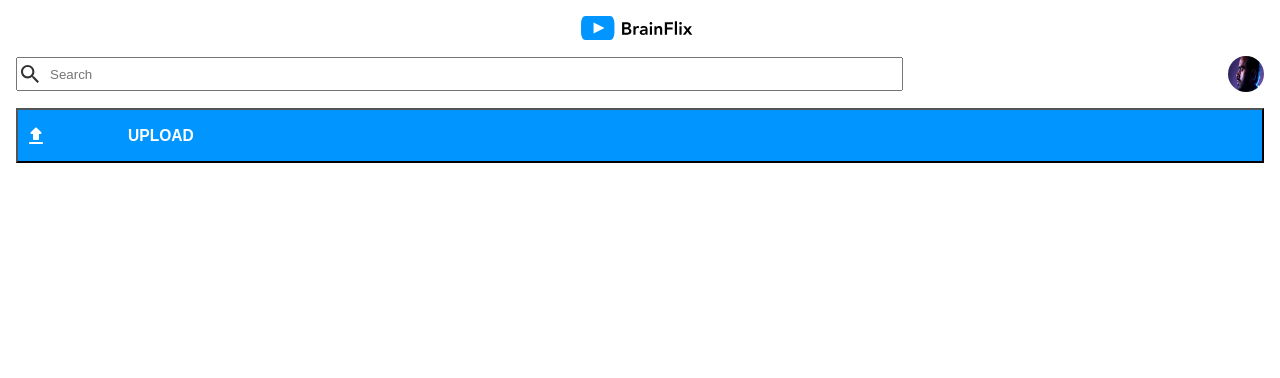
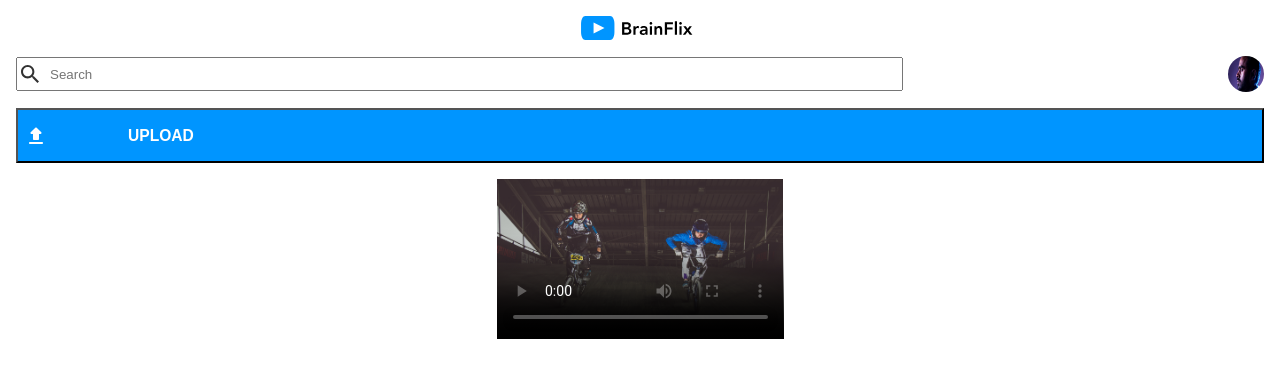
Before and after one commit to nicole758/nicole-fonseca-brainflix, a React (Create React App) app: page / in a window 1280 px wide. Shown: the top 378 px of the page. Built offline with nearby package versions, Linux system fonts and the light colour scheme.

Commit message:
added video

```diff
--- a/src/App.js
+++ b/src/App.js
@@ -1,11 +1,13 @@
 import Header from "./components/Header/Header";
 import './App.css';
+import VideoHero from "./components/VideoHero/VideoHero";
 
 
 function App() {
   return (
     <div className="App">
       <Header />
+      <VideoHero></VideoHero>
     </div>
   );
 }
--- /dev/null
+++ b/src/components/VideoHero/VideoHero.js
@@ -0,0 +1,13 @@
+import image from "../../assets/images/poster.jpg"
+import "./VideoHero.scss"
+
+
+function VideoHero() {
+    return (
+        <video className= "hero__video" controls poster={image}>
+        </video>
+    )
+}
+
+
+export default VideoHero;
--- /dev/null
+++ b/src/components/VideoHero/VideoHero.scss
@@ -0,0 +1,4 @@
+.hero__video{
+    height:10rem;
+    margin-top:1rem;
+}
```
Also changed, not shown: src/assets/images/poster.jpg (added), src/components/Hero/Hero.js (deleted).
